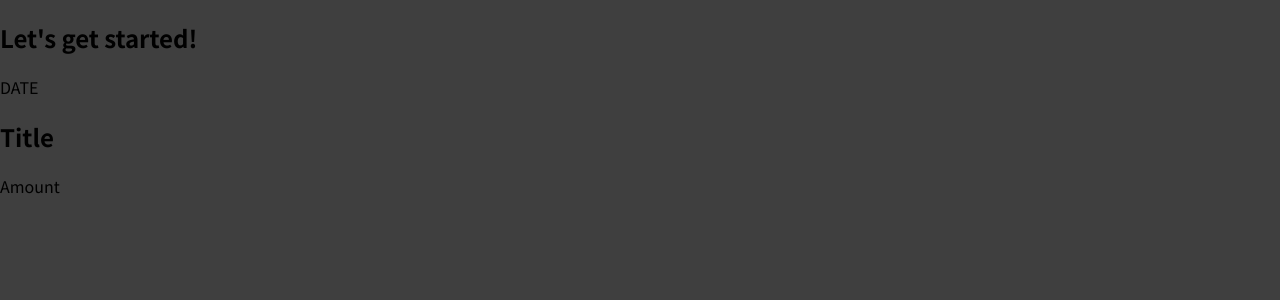
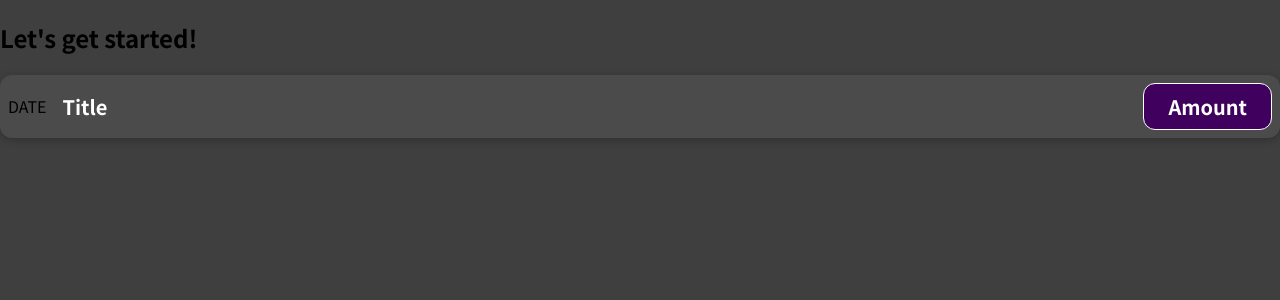
Before and after one commit to veja947/react_2021, a JavaScript app: page / in a window 1280 px wide. Shown: the top 300 px of the page. Built offline with nearby package versions, Linux system fonts and the light colour scheme.

Commit message:
add css file and use className to implement

```diff
--- /dev/null
+++ b/src/components/ExpenseItem.css
@@ -0,0 +1,56 @@
+.expense-item {
+    display: flex;
+    justify-content: space-between;
+    align-items: center;
+    box-shadow: 0 2px 8px rgba(0, 0, 0, 0.25);
+    padding: 0.5rem;
+    margin: 1rem 0;
+    border-radius: 12px;
+    background-color: #4b4b4b;
+}
+
+.expense-item__description {
+    display: flex;
+    flex-direction: column;
+    gap: 1rem;
+    align-items: flex-end;
+    flex-flow: column-reverse;
+    justify-content: flex-start;
+    flex: 1;
+}
+
+.expense-item h2 {
+    color: #3a3a3a;
+    font-size: 1rem;
+    flex: 1;
+    margin: 0 1rem;
+    color: white;
+}
+
+.expense-item__price {
+    font-size: 1rem;
+    font-weight: bold;
+    color: white;
+    background-color: #40005d;
+    border: 1px solid white;
+    padding: 0.5rem;
+    border-radius: 12px;
+}
+
+@media (min-width: 580px) {
+    .expense-item__description {
+        flex-direction: row;
+        align-items: center;
+        justify-content: flex-start;
+        flex: 1;
+    }
+
+    .expense-item__description h2 {
+        font-size: 1.25rem;
+    }
+
+    .expense-item__price {
+        font-size: 1.25rem;
+        padding: 0.5rem 1.5rem;
+    }
+}
--- a/src/components/ExpenseItem.js
+++ b/src/components/ExpenseItem.js
@@ -1,11 +1,15 @@
+import './ExpenseItem.css';
+
 function ExpenseItem() {
-    return (<div>
+    return (
+    <div className="expense-item">
         <div>DATE</div>
-        <div>
+        <div className="expense-item__description">
             <h2>Title</h2>
-            <div>Amount</div>
+            <div className="expense-item__price">Amount</div>
         </div>
-    </div>);
+    </div>
+    );
 }
 
 export default ExpenseItem;
```
Also changed, not shown: 1 other file (tests, documents, lock files or other folders).
